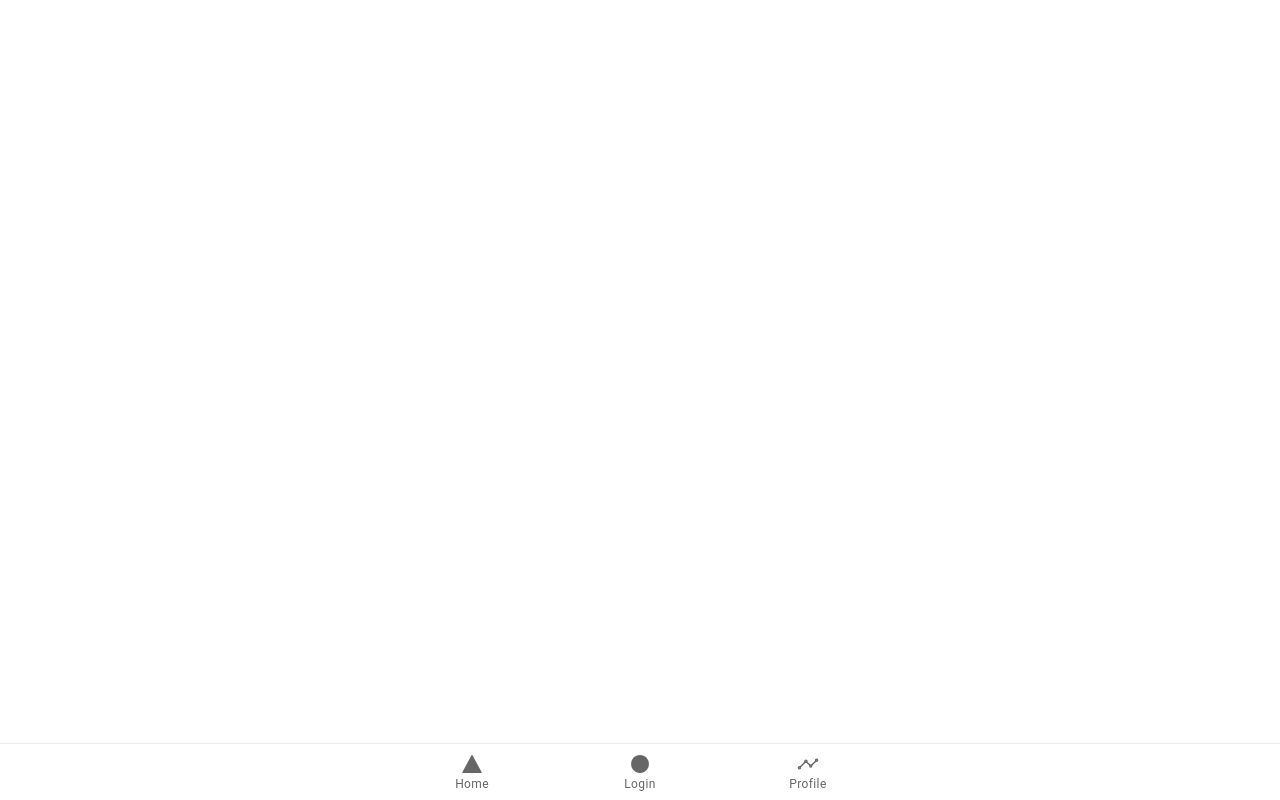
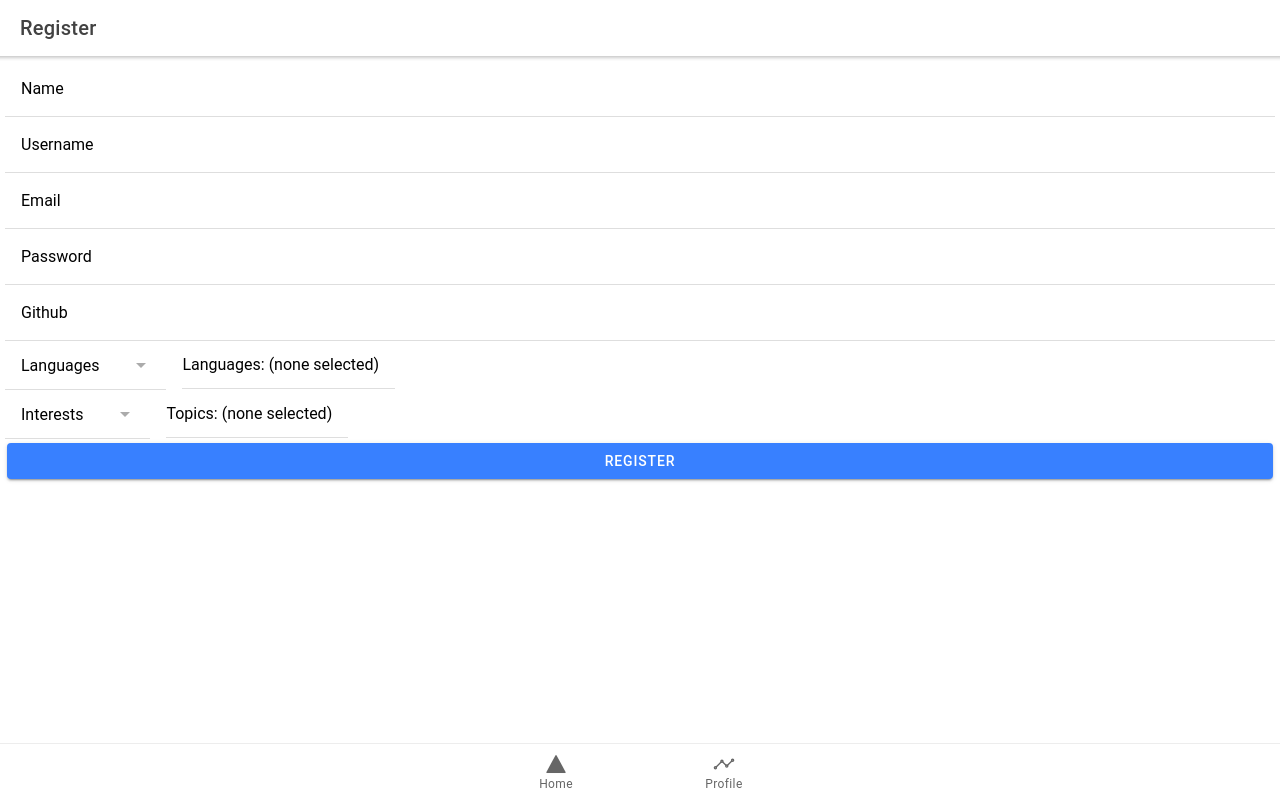
Before and after one commit to LaloVene/MLH-PE-Project, a React (Create React App) app: page /Register in a window 1280 px wide. Built offline with nearby package versions, Linux system fonts and the light colour scheme.

Commit message:
Route / to /Login, refactor page endpoint names, implement language and topic fields

```diff
--- a/src/App.tsx
+++ b/src/App.tsx
@@ -9,11 +9,11 @@ import {
   IonTabs,
 } from '@ionic/react';
 import { IonReactRouter } from '@ionic/react-router';
-import { ellipse, square, triangle,analyticsOutline } from 'ionicons/icons';
-import Tab1 from './pages/Tab1';
-import Tab2 from './pages/Tab2';
-import Tab3 from './pages/Tab3';
-import Tab4 from './pages/Tab4';
+import { ellipse, square, triangle, analyticsOutline } from 'ionicons/icons';
+import Home from './pages/Home';
+import Login from './pages/Login';
+import Register from './pages/Register';
+import Profile from './pages/Profile';
 
 /* Core CSS required for Ionic components to work properly */
 import '@ionic/react/css/core.css';
@@ -35,51 +35,36 @@ import '@ionic/react/css/display.css';
 import './theme/variables.css';
 import React, { useState } from 'react';
 
-function Home() {
-  return <h2>Home</h2>
-}
-
-
 
 const App: React.FC = () => (
   <IonApp>
     <IonReactRouter>
       <IonTabs>
         <IonRouterOutlet>
-          <Route exact path="/tab1">
-            <Tab1 />
+          <Route exact path="/Home">
+            <Home />
           </Route>
-          <Route exact path="/tab2">
-            <Tab2 />
+          <Route exact path="/Login">
+            <Login />
           </Route>
-          <Route path="/tab3">
-            <Tab3 />
+          <Route path="/Register">
+            <Register />
           </Route>
           <Route exact path="/">
-            <Redirect to="/tab1" />
+            <Redirect to="/Login" />
           </Route>
-          <Route exact path="/tab4">
-            <Tab4 />
+          <Route exact path="/Profile">
+            <Profile />
           </Route>
         </IonRouterOutlet>
         <IonTabBar slot="bottom">
-          <IonTabButton tab="tab1" href="/tab1">
+          <IonTabButton tab="Home" href="/Home">
             <IonIcon icon={triangle} />
             <IonLabel>Home</IonLabel>
           </IonTabButton>
-          <IonTabButton tab="tab2" href="/tab2">
-            <IonIcon icon={ellipse} />
-            <IonLabel>Login</IonLabel>
-          </IonTabButton>
 
 
-          {/* <IonTabButton tab="tab3" href="/tab3">
-            <IonIcon icon={square} />
-            <IonLabel>Register</IonLabel>
-          </IonTabButton> */}
-
-
-          <IonTabButton tab="tab4" href="/tab4">
+          <IonTabButton tab="Profile" href="/Profile">
             <IonIcon icon={analyticsOutline} />
             <IonLabel>Profile</IonLabel>
           </IonTabButton>
--- a/src/pages/Tab1.tsx
+++ b/src/pages/Home.tsx
@@ -7,9 +7,9 @@ import {
   IonToolbar,
 } from "@ionic/react";
 import ExploreContainer from "../components/ExploreContainer";
-import "./Tab1.css";
+import "./Home.css";
 
-function Tab1() {
+function Home() {
   const [currentTime, setCurrentTime] = useState(0);
 
   useEffect(() => {
@@ -24,20 +24,20 @@ function Tab1() {
     <IonPage>
       <IonHeader>
         <IonToolbar>
-          <IonTitle>Tab 1</IonTitle>
+          <IonTitle>Home</IonTitle>
         </IonToolbar>
       </IonHeader>
       <IonContent fullscreen>
         <IonHeader collapse="condense">
           <IonToolbar>
-            <IonTitle size="large">Tab 1</IonTitle>
+            <IonTitle size="large">Home</IonTitle>
           </IonToolbar>
         </IonHeader>
-        <ExploreContainer name="Tab 1 page" />
+
         <p>The current time is {currentTime}.</p>
       </IonContent>
     </IonPage>
   );
 }
 
-export default Tab1;
+export default Home;
--- a/src/pages/Tab2.tsx
+++ b/src/pages/Login.tsx
@@ -1,7 +1,7 @@
 import { useIonAlert, IonButton, IonCol, IonContent, IonHeader, IonInput, IonItem, IonLabel, IonPage, IonRow, IonTitle, IonToolbar } from '@ionic/react';
 import React, { useState } from 'react';
 import ExploreContainer from '../components/ExploreContainer';
-import './Tab2.css';
+import './Login.css';
 
 
 
--- a/src/pages/Tab4.tsx
+++ b/src/pages/Profile.tsx
@@ -1,7 +1,7 @@
 import { IonCol, IonContent, IonGrid, IonHeader, IonPage, IonRow, IonTitle, IonToolbar } from '@ionic/react';
 import ProjectCard from '../components/ProjectCard';
 import Profile from '../components/Profile';
-import './Tab3.css';
+import './Register.css';
 import styled from 'styled-components'
 import Tag from '../components/Tag';
 
--- a/src/pages/Tab3.tsx
+++ b/src/pages/Register.tsx
@@ -1,7 +1,7 @@
 import { UseIonAlertResult, IonButton, IonCol, IonContent, IonHeader, IonInput, IonItem, IonLabel, IonPage, IonRow, IonTitle, IonToolbar, useIonAlert, IonSelect, IonSelectOption } from '@ionic/react';
 import React, { useState } from 'react';
 import ExploreContainer from '../components/ExploreContainer';
-import './Tab3.css';
+import './Register.css';
 
 const Register: React.FC = () => {
   const [username, setUsername] = useState('')
@@ -10,11 +10,12 @@ const Register: React.FC = () => {
   const [email, setEmail] = useState('')
   const [github, setGithub] = useState('')
   const [languages, setLanguages] = useState<string[]>([]);
+  const [topics, setTopics] = useState<string[]>([]);
+
   const [present] = useIonAlert()
 
   const onSubmitClick = async (e: { preventDefault: () => void; }) => {
     e.preventDefault()
-    console.log("You pressed register")
     var msg = ""
     let opts = {
       'name': name,
@@ -24,25 +25,52 @@ const Register: React.FC = () => {
       'email': email,
     }
 
-    let langopts = {
-      'username': username,
-      'languages': languages
-    }
-    console.log(opts)
-    // const langresp = await fetch('/api/addLanguage', {
-    //   method: 'POST',
-    //   headers: {
 
-    //   },
-    //   body: JSON.stringify(langopts)
-    // }).then(r => r.json())
-    //   .then(resp => {
-    //     msg = "Success!"
-    //     console.log(resp)
-    //     if (resp.status != "ok") {
-    //       msg = resp.message
-    //     }
-    //   })
+    languages.forEach(function (lang) {
+      fetch('/api/addUserLanguage', {
+        method: 'POST',
+        headers: {
+          'Content-Type': 'application/json'
+        },
+        body: JSON.stringify({
+          'username': username,
+          'language': lang
+        })
+      }).then(r => r.json())
+        .then(resp => {
+
+          if (resp.status == "ok") {
+            console.log(resp.message)
+          }
+          else {
+            console.log(resp.error)
+          }
+        })
+    })
+
+    topics.forEach(function (topic) {
+      fetch('/api/addUserTopic', {
+        method: 'POST',
+        headers: {
+          'Content-Type': 'application/json'
+        },
+        body: JSON.stringify({
+          'username': username,
+          'topic': topic
+        })
+      }).then(r => r.json())
+        .then(resp => {
+
+          console.log(topic)
+          if (resp.status == "ok") {
+            console.log(resp.message)
+          }
+          else {
+            console.log(resp.error)
+          }
+        })
+    })
+
 
 
 
@@ -56,7 +84,6 @@ const Register: React.FC = () => {
     }).then(r => r.json())
       .then(resp => {
 
-        console.log(resp)
         if (resp.status == "ok") {
           window.open("/tab2")
         }
@@ -149,7 +176,7 @@ const Register: React.FC = () => {
               </IonInput>
             </IonItem>
 
-            {/* <IonRow>
+            <IonRow>
               <IonItem>
                 <IonLabel>Languages</IonLabel>
                 <IonSelect value={languages} multiple={true} cancelText="Close" okText="Done" onIonChange={e => setLanguages(e.detail.value)}>
@@ -160,9 +187,20 @@ const Register: React.FC = () => {
                 </IonSelect>
               </IonItem>
 
-              <IonItem>Languages: {languages.length ? languages.join(", ") : '(none selected)'}</IonItem> */}
-            {/* <IonItem>Pets: {interests.length ? interests.join(", ") : '(none selected)'}</IonItem> */}
-            {/* </IonRow> */}
+              <IonItem>Languages: {languages.length ? languages.join(", ") : '(none selected)'}</IonItem>
+            </IonRow>
+            <IonRow>
+              <IonItem>
+                <IonLabel>Interests</IonLabel>
+                <IonSelect value={topics} multiple={true} cancelText="Close" okText="Done" onIonChange={e => setTopics(e.detail.value)}>
+                  <IonSelectOption value="Machine Learning">Machine Learning</IonSelectOption>
+                  <IonSelectOption value="DevOps">DevOps</IonSelectOption>
+                  <IonSelectOption value="Distributed Systems">Distributed Systems</IonSelectOption>
+                  <IonSelectOption value="Artifical Intelligence">Artifical Intelligence</IonSelectOption>
+                </IonSelect>
+              </IonItem>
+              <IonItem>Topics: {topics.length ? topics.join(", ") : '(none selected)'}</IonItem>
+            </IonRow>
 
             <IonButton expand="block" onClick={onSubmitClick}>
               Register
```
Also changed, not shown: src/pages/Home.css (added), src/pages/Login.css (added), src/pages/Register.css (added), src/pages/Tab1.css (deleted), src/pages/Tab2.css (deleted), src/pages/Tab3.css (deleted).
